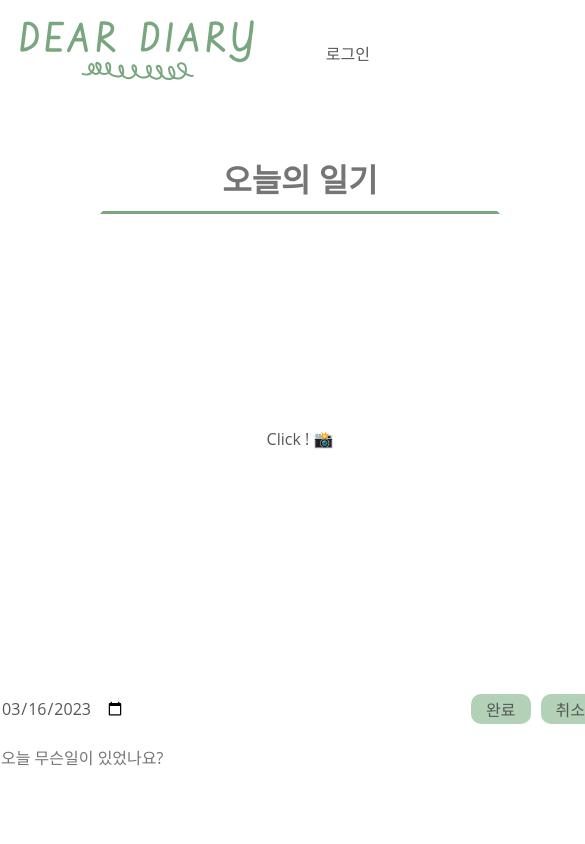
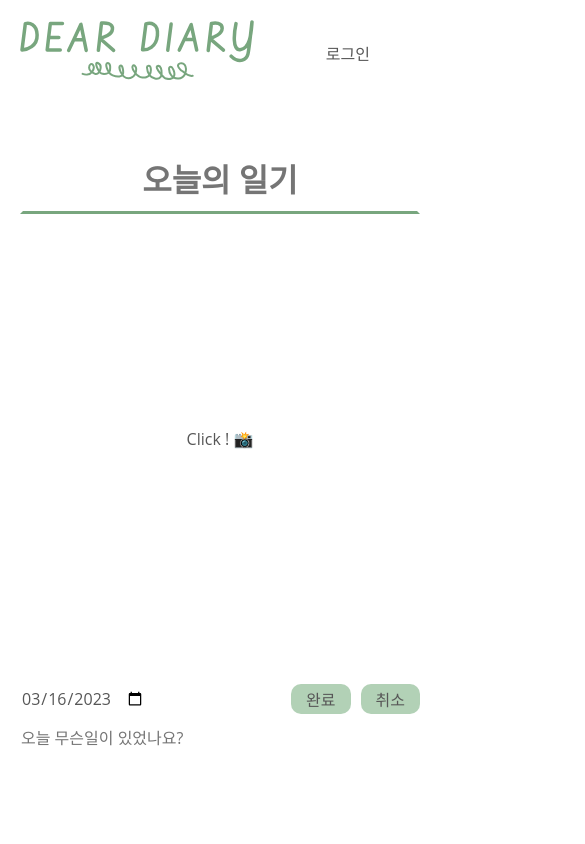
Before and after one commit to 2wisdom/dear-diary, a Next.js app: page /create-diary in a window 390 px wide. Shown: the top 844 px of the page, 585 px wide, since content can reach past the window. Built offline with nearby package versions, Linux system fonts and the light colour scheme; no server answers.

Commit message:
diary 작성페이지 반응형 추가

```diff
--- a/pages/create-diary.tsx
+++ b/pages/create-diary.tsx
@@ -4,11 +4,7 @@ import { useForm, SubmitHandler } from "react-hook-form";
 import { yupResolver } from "@hookform/resolvers/yup";
 import * as yup from "yup";
 import axios from "axios";
-import {
-  DiaryContentStyle,
-  DiaryMainStyle,
-  DiaryTitleStyle,
-} from "../styles/DiaryStyle";
+import { DiaryStyle } from "../styles/DiaryStyle";
 import { ButtonStyle } from "../styles/GlobalStyle";
 import { useMutation } from "@tanstack/react-query";
 
@@ -86,18 +82,27 @@ export default function CreateDiaryForm() {
   };
 
   return (
+    <DiaryStyle>
       <form onSubmit={onSubmit} encType="multipart/form-data">
-      <DiaryTitleStyle>
+        <div className="diary-title-container">
           {/* title */}
-        <input type="text" placeholder="오늘의 일기" {...register("title")} />
-      </DiaryTitleStyle>
+          <input
+            className="diary-title-input"
+            type="text"
+            placeholder="오늘의 일기"
+            {...register("title")}
+          />
+        </div>
 
         {/* contents container */}
-      <DiaryMainStyle>
+        <div className="diary-main-container">
           <div className="main-container">
             <div className="upload-btn">
               <input type="hidden" {...register("image")} />
-            <label htmlFor="uploadFile" className={`upladLabel ${changeClick}`}>
+              <label
+                htmlFor="uploadFile"
+                className={`upladLabel ${changeClick}`}
+              >
                 Click ! 📸
               </label>
 
@@ -115,9 +120,9 @@ export default function CreateDiaryForm() {
               />
             </div>
           </div>
-      </DiaryMainStyle>
-      <DiaryContentStyle>
-        <div>
+        </div>
+        <div className="diary-content-wrapper">
+          <div className="diary-content-container">
             <input
               type="date"
               min="1998-02-20"
@@ -125,7 +130,7 @@ export default function CreateDiaryForm() {
               defaultValue={new Date().toJSON().slice(0, 10)}
               {...register("diaryDate")}
             />
-          <div>
+            <div className="button-container">
               <ButtonStyle type="submit">완료</ButtonStyle>
               <ButtonStyle
                 type="reset"
@@ -147,7 +152,7 @@ export default function CreateDiaryForm() {
               {...register("content")}
             />
           </div>
-      </DiaryContentStyle>
+        </div>
         <p className="error-message">
           {errors.title?.message ||
             errors.image?.message ||
@@ -156,5 +161,6 @@ export default function CreateDiaryForm() {
             "\u00A0"}
         </p>
       </form>
+    </DiaryStyle>
   );
 }
```
Lines whose indentation alone changed are shown as unchanged.
